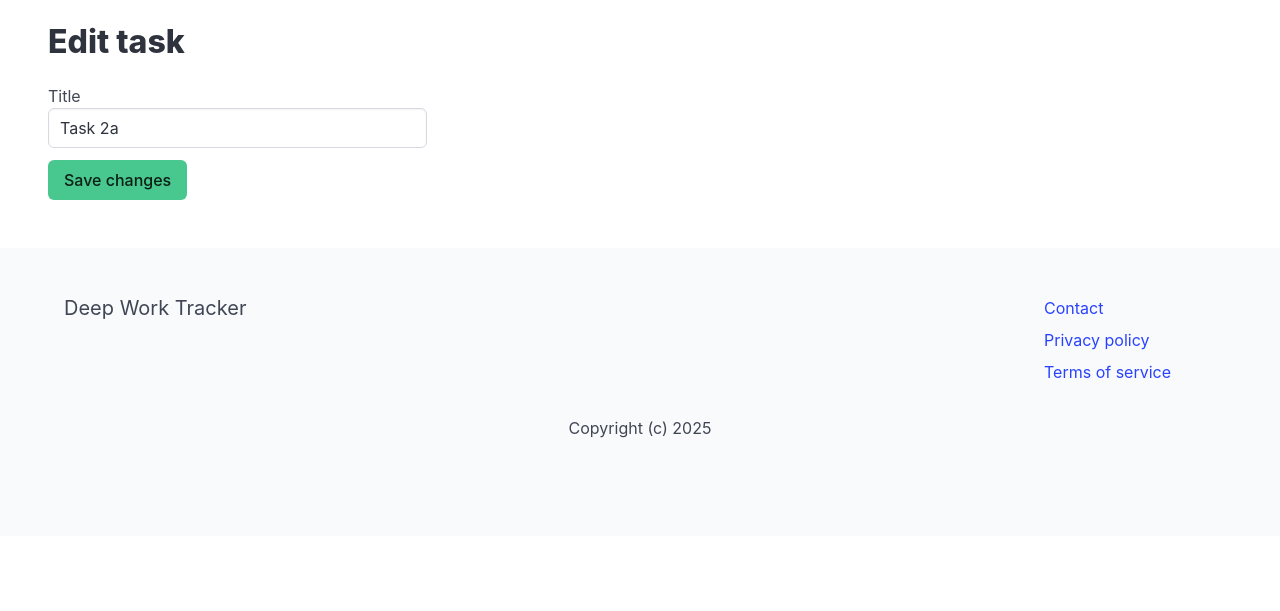
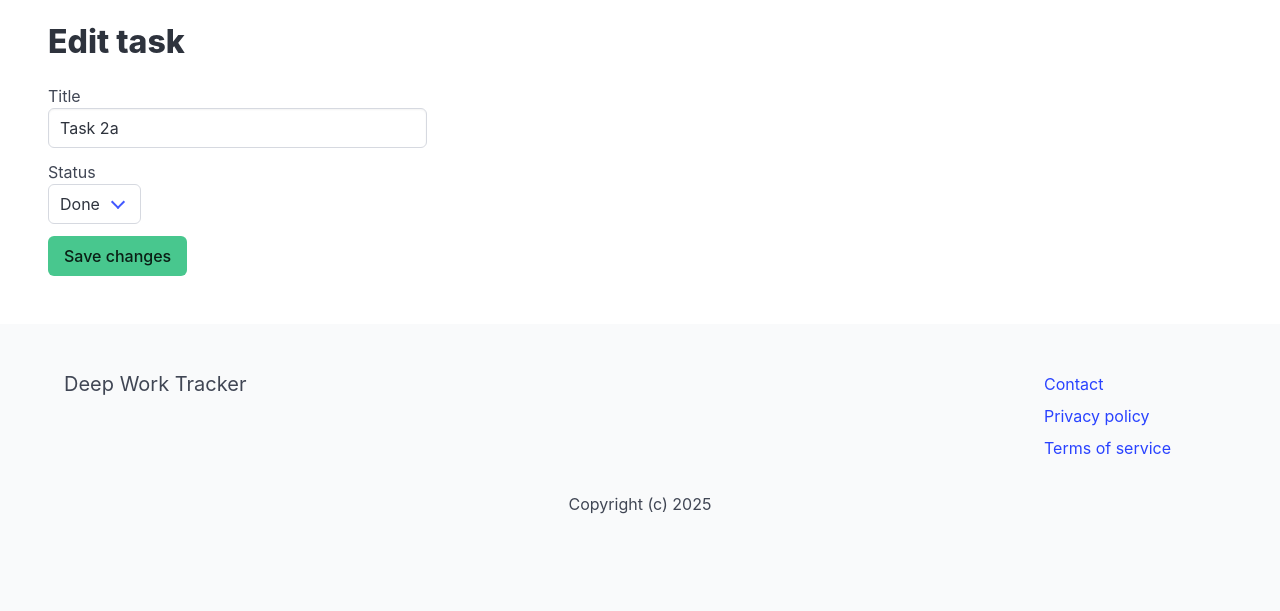
Before and after one commit to jamiul-999/Deep-Work-Tracker, a Django app: template apps/project/templates/project/edit_task.html in a window 1280 px wide. Shown: the part 128-739 px from the top of the page. Run offline with Django 5.2, Linux system fonts and the light colour scheme; the template is opened without the code that fills it: values that come from a table or form of the project are taken from there, others are empty; data comes from the database, SQL or seed files in the repository; both versions use the stored data as it was after the commit.

Commit message:
Status added to the tasks

```diff
--- a/apps/project/templates/project/edit_task.html
+++ b/apps/project/templates/project/edit_task.html
@@ -31,6 +31,17 @@
                             <input type="text" name="title" id="id_title" class="input" value="{{ task.title }}">
                         </div>
                     </div>
+                    <div class="field">
+                        <label>Status</label>
+                        <div class="control">
+                            <div class="select">
+                                <select name="status" id ="id_status">
+                                    <option value="todo"{% if task.status == "todo" %} selected{% endif %}>Todo</option>
+                                    <option value="done"{% if task.status == "done" %} selected{% endif %}>Done</option>
+                                </select>
+                            </div>
+                        </div>
+                    </div>
 
                 <div class="field">
                     <div class="control">
--- a/apps/project/views.py
+++ b/apps/project/views.py
@@ -70,9 +70,11 @@
 
     if request.method == "POST":
         title = request.POST.get("title")
+        status = request.POST.get("status")
 
         if title:
             task.title = title
+            task.status = status
             task.save()
             messages.info(request, "Saved changes 👌")
 
```
Also changed, not shown: db.sqlite3.
